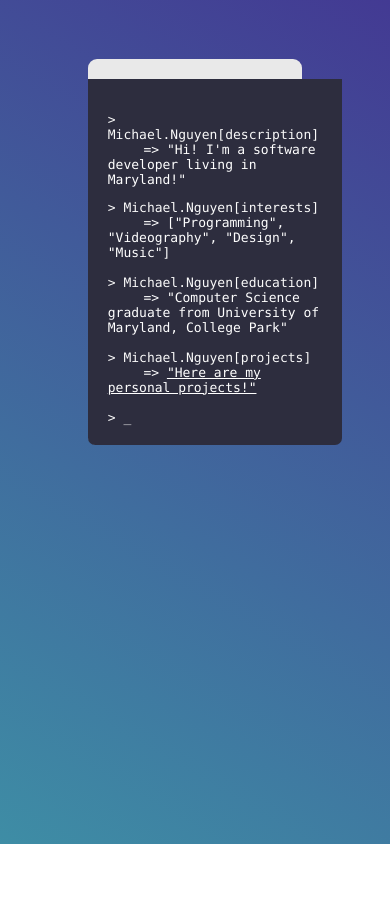
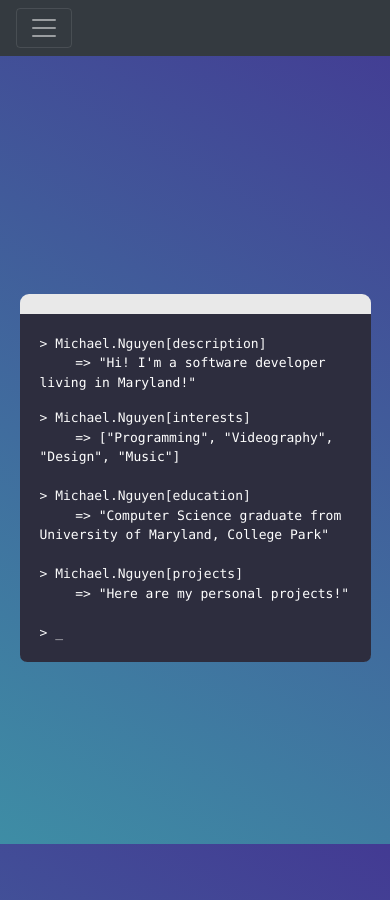
Before and after one commit to mnguyen96/mnguyen96.github.io, a React (Create React App) app: page /#/ in a window 390 px wide. Before the commit the page ends 844 px from the top, so only its background shows below. Built offline with nearby package versions, Linux system fonts and the light colour scheme.

Commit message:
added header

```diff
--- a/public/index.html
+++ b/public/index.html
@@ -2,7 +2,7 @@
 <html lang="en">
   <head>
     <meta charset="utf-8" />
-    <link rel="shortcut icon" href="%PUBLIC_URL%/favicon.ico" />
+    <link rel="shortcut icon" href="%PUBLIC_URL%/media/m.png" />
     <meta
       name="viewport"
       content="width=device-width, initial-scale=1, shrink-to-fit=no"
--- a/src/App.jsx
+++ b/src/App.jsx
@@ -1,20 +1,25 @@
 import React, { Component } from "react";
-import Header from "./components/header";
+import Main from "./components/main";
 import Projects from "./components/projects";
 import { library } from "@fortawesome/fontawesome-svg-core";
-import { faHome } from "@fortawesome/free-solid-svg-icons";
+import { faHome, faWrench } from "@fortawesome/free-solid-svg-icons";
+import { faLinkedin } from "@fortawesome/free-brands-svg-icons";
+import { faGithub } from "@fortawesome/free-brands-svg-icons";
+
 import { HashRouter, Route } from "react-router-dom";
+import Header from "./components/header";
+import "./App.css";
+library.add(faHome, faWrench, faLinkedin, faGithub);
 
-import "./App.css";
-library.add(faHome);
 class App extends Component {
   render() {
     return (
       <HashRouter basename={process.env.PUBLIC_URL}>
-        <div>
-          <Route path={"/"} component={Header} exact />
+        <>
+          <Header />
+          <Route path={"/"} component={Main} exact />
           <Route path={"/projects"} component={Projects} />
-        </div>
+        </>
       </HashRouter>
     );
   }
--- a/src/components/header/header.scss
+++ /dev/null
@@ -1,47 +0,0 @@
-a:link {
-  color: inherit;
-}
-
-a:visited {
-  color: inherit;
-}
-
-.about {
-  border-radius: 9px;
-  margin: 15% auto 10% auto;
-  padding-top: 20px;
-  font-size: 30px;
-  background: rgb(233, 233, 233);
-  height: 0%;
-  font-family: "Monaco", "Courier New";
-  text-align: left;
-  font-size: 13px;
-  color: #fafafa;
-  width: 55%;
-}
-
-#console {
-  padding: 20px;
-  height: 30%;
-  margin: 0 auto;
-  background: #2d2d3e;
-  width: 100%;
-  border-bottom-left-radius: 7px;
-  border-bottom-right-radius: 7px;
-  border-top-left-radius: 0%;
-  border-top-right-radius: 0%;
-}
-
-span.term {
-  color: rgb(255, 255, 255);
-  padding-left: 20px;
-}
-
-@keyframes App-logo-spin {
-  from {
-    transform: rotate(0deg);
-  }
-  to {
-    transform: rotate(360deg);
-  }
-}
--- a/src/components/header/index.jsx
+++ b/src/components/header/index.jsx
@@ -1,51 +1,91 @@
-import React, { Component } from "react";
-import { Link } from "react-router-dom";
-import "./header.scss";
+import React from "react";
+import {
+  Collapse,
+  Navbar,
+  NavbarToggler,
+  NavbarBrand,
+  Nav,
+  NavItem,
+  NavLink
+} from "reactstrap";
+import { FontAwesomeIcon } from "@fortawesome/react-fontawesome";
 
-export default class Header extends Component {
+export default class Example extends React.Component {
+  constructor(props) {
+    super(props);
+
+    this.toggleNavbar = this.toggleNavbar.bind(this);
+    this.state = {
+      collapsed: true
+    };
+  }
+
+  toggleNavbar() {
+    this.setState({
+      collapsed: !this.state.collapsed
+    });
+  }
   render() {
     return (
-      <div className="about">
-        <div className="about" id="console">
-          <div className="contents">
-            <p>
-              &gt; Michael.Nguyen[description]
-              <br />
-              <span className="term">
-                {" "}
-                &nbsp;&nbsp;=&gt; "Hi! I'm a software developer living in
-                Maryland!"
-              </span>
-            </p>
-            &gt; Michael.Nguyen[interests]
-            <br />
-            <span className="term">
-              &nbsp;&nbsp;=&gt; ["Programming", "Videography", "Design",
-              "Music"]
-            </span>
-            <br />
-            <br />
-            &gt; Michael.Nguyen[education]
-            <br />
-            <span className="term">
-              &nbsp;&nbsp;=&gt; "Computer Science graduate from University of
-              Maryland, College Park"
-              <br />
-              <br />
-            </span>
-            &gt; Michael.Nguyen[projects]
-            <br />
-            <span className="term">
-              &nbsp;&nbsp;=&gt;{" "}
-              <Link to="/projects" id="link">
-                "Here are my personal projects!"
-              </Link>
-              <br />
-            </span>
-            <br />
-            &gt; _
-          </div>
-        </div>
+      <div>
+        <Navbar color="dark" dark>
+          <NavbarToggler onClick={this.toggleNavbar} className="mr-2" />
+          {/* <NavbarBrand href="#" className="mr-auto">
+            Michael Nguyen
+          </NavbarBrand> */}
+          <Collapse isOpen={!this.state.collapsed} navbar>
+            <Nav navbar>
+              <NavItem>
+                <NavLink href="#/">
+                  <FontAwesomeIcon icon="home" color="white" className="mr-1" />
+                  Home
+                </NavLink>
+              </NavItem>
+              <NavItem>
+                <NavLink href="#/projects/">
+                  <FontAwesomeIcon
+                    icon="wrench"
+                    color="white"
+                    className="mr-1"
+                  />
+                  Projects
+                </NavLink>
+              </NavItem>
+              <NavItem>
+                <a
+                  href="https://github.com/mnguyen96"
+                  target="_blank"
+                  rel="noopener noreferrer"
+                >
+                  <NavLink>
+                    <FontAwesomeIcon
+                      icon={["fab", "github"]}
+                      color="white"
+                      className="mr-1"
+                    />
+                    GitHub
+                  </NavLink>
+                </a>
+              </NavItem>
+              <NavItem>
+                <a
+                  href="https://www.linkedin.com/in/michael-nguyen-955322a4/"
+                  target="_blank"
+                  rel="noopener noreferrer"
+                >
+                  <NavLink>
+                    <FontAwesomeIcon
+                      icon={["fab", "linkedin"]}
+                      className="mr-1"
+                      color="white"
+                    />
+                    LinkedIn
+                  </NavLink>
+                </a>
+              </NavItem>
+            </Nav>
+          </Collapse>
+        </Navbar>
       </div>
     );
   }
--- /dev/null
+++ b/src/components/main/index.jsx
@@ -0,0 +1,54 @@
+import React, { Component } from "react";
+import { Link } from "react-router-dom";
+import "./main.scss";
+
+export default class Main extends Component {
+  render() {
+    return (
+      <div className="aboutWrapper">
+        <div className="about">
+          <div id="console">
+            <div className="contents">
+              <p>
+                &gt; Michael.Nguyen[description]
+              <br />
+                <span className="term">
+                  {" "}
+                  &nbsp;&nbsp;=&gt; "Hi! I'm a software developer living in
+                  Maryland!"
+              </span>
+              </p>
+              &gt; Michael.Nguyen[interests]
+            <br />
+              <span className="term">
+                &nbsp;&nbsp;=&gt; ["Programming", "Videography", "Design",
+                "Music"]
+            </span>
+              <br />
+              <br />
+              &gt; Michael.Nguyen[education]
+            <br />
+              <span className="term">
+                &nbsp;&nbsp;=&gt; "Computer Science graduate from University of
+                Maryland, College Park"
+              <br />
+                <br />
+              </span>
+              &gt; Michael.Nguyen[projects]
+            <br />
+              <span className="term">
+                &nbsp;&nbsp;=&gt;{" "}
+                <Link to="/projects" id="link">
+                  "Here are my personal projects!"
+              </Link>
+                <br />
+              </span>
+              <br />
+              &gt; _
+          </div>
+          </div>
+        </div>
+      </div>
+    );
+  }
+}
--- /dev/null
+++ b/src/components/main/main.scss
@@ -0,0 +1,67 @@
+a:link {
+  color: inherit;
+}
+
+a:visited {
+  color: inherit;
+}
+
+.about {
+  border-radius: 9px;
+  margin: 5% auto 10% auto;
+  padding-top: 20px;
+  font-size: 30px;
+  vertical-align: middle;
+  background: rgb(233, 233, 233);
+  font-family: "Monaco", "Courier New";
+  text-align: left;
+  font-size: 13px;
+  color: #fafafa;
+  min-width: 30vw;
+}
+
+.aboutWrapper {
+  height: 100vh;
+  display: flex;
+  align-items: center;
+}
+
+@media(max-width: 500px) {
+  .about {
+    display: block;
+    margin-top: auto;
+    margin-bottom: auto;
+    width: 90%;
+  }
+  .contents {
+    font-size: 1em;
+  }
+}
+
+.contents {
+  padding: 20px;
+}
+
+#console {
+  margin: 0 auto;
+  background: #2d2d3e;
+  width: 100%;
+  border-bottom-left-radius: 7px;
+  border-bottom-right-radius: 7px;
+  border-top-left-radius: 0%;
+  border-top-right-radius: 0%;
+}
+
+span.term {
+  color: rgb(255, 255, 255);
+  padding-left: 20px;
+}
+
+@keyframes App-logo-spin {
+  from {
+    transform: rotate(0deg);
+  }
+  to {
+    transform: rotate(360deg);
+  }
+}
--- a/src/components/projects/index.jsx
+++ b/src/components/projects/index.jsx
@@ -1,25 +1,11 @@
 import React from "react";
-import { Link } from "react-router-dom";
-import { FontAwesomeIcon } from "@fortawesome/react-fontawesome";
-import ReactTooltip from "react-tooltip";
 import "./projects.scss";
 
 export default function Projects() {
   return (
-    <div>
-      <div className="button">
-        <ReactTooltip />
-        <Link to="/" id="link">
-          <FontAwesomeIcon
-            icon="home"
-            size="2x"
-            color="white"
-            data-tip="Home"
-          />
-        </Link>
-      </div>
+    <div className="mx-5 my-5">
       <div className="project">
-        <h2>My Projects</h2>
+        <h2 className="my-4">My Projects</h2>
 
         <div className="node">
           <a href="https://github.com/mnguyen96/Stock-sentiment-predictor">
--- a/src/components/projects/projects.scss
+++ b/src/components/projects/projects.scss
@@ -1,8 +1,3 @@
-.button {
-  margin-right: 3%;
-  float: right;
-}
-
 .project {
   align-content: center;
   color: rgb(255, 255, 255);
--- a/src/index.js
+++ b/src/index.js
@@ -3,7 +3,7 @@ import ReactDOM from 'react-dom';
 import './index.css';
 import App from './App';
 import * as serviceWorker from './serviceWorker';
-
+import 'bootstrap/dist/css/bootstrap.min.css';
 ReactDOM.render(<App />, document.getElementById('root'));
 
 // If you want your app to work offline and load faster, you can change
```
Also changed, not shown: package.json (+6 -3 lines), 1 other file (tests, documents, lock files or other folders).
